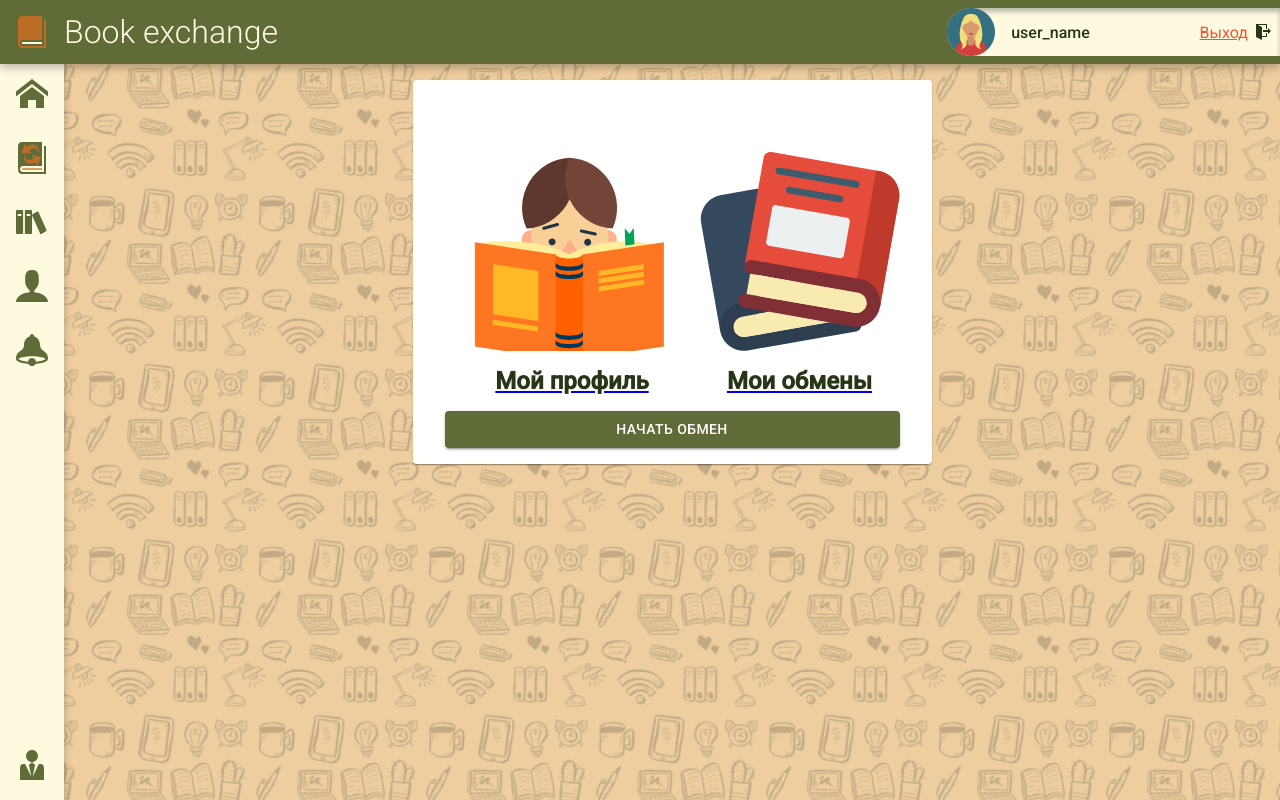
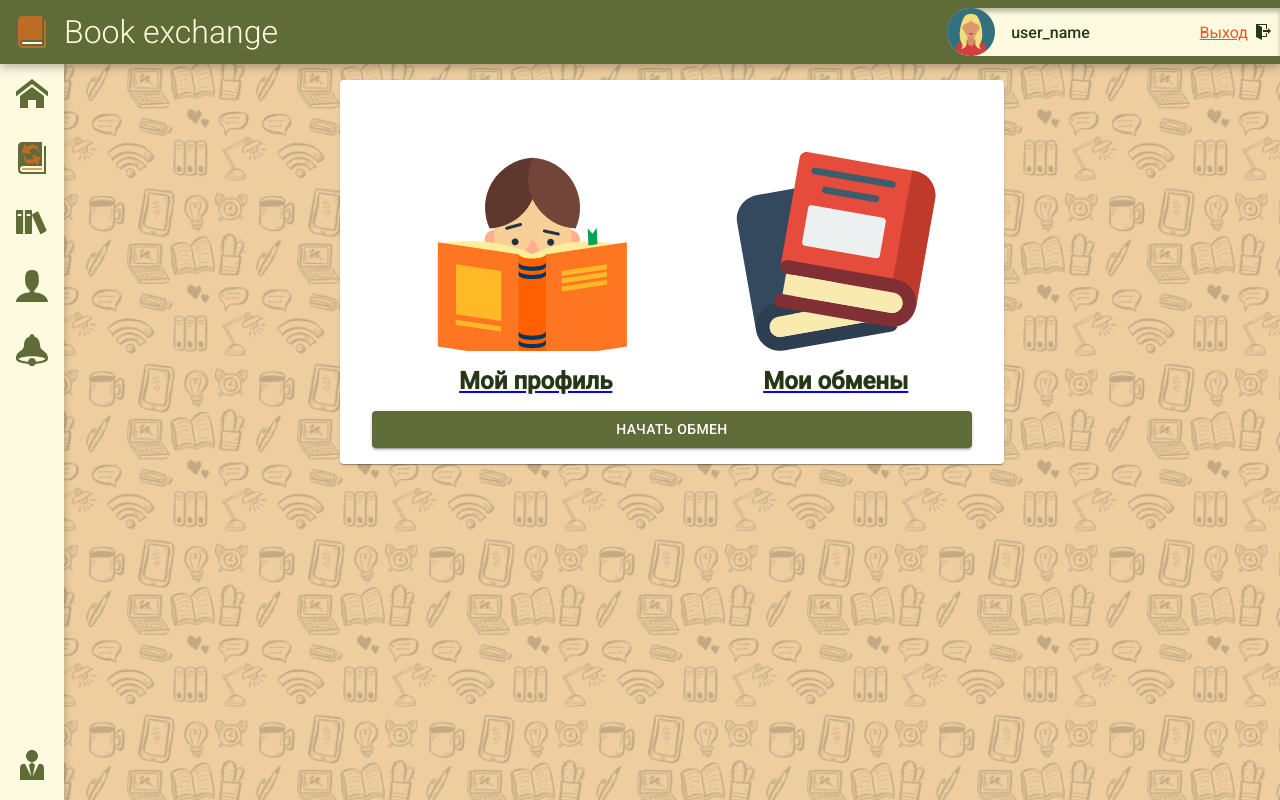
Before and after one commit to jorjif/LI.BooksService.Frontend, a React (Create React App) app: page / in a window 1280 px wide. Built offline with nearby package versions, Linux system fonts and the light colour scheme; what @material-ui/styled-engine would draw is missing.

Commit message:
ss-98 little style adjustment

```diff
--- a/src/components/mainPage/logged/mainPage.tsx
+++ b/src/components/mainPage/logged/mainPage.tsx
@@ -19,7 +19,8 @@ const MainPageLogged: React.FC = () => {
         sx={{
           display: "flex",
           alignItems: "flex-end",
-          justifyContent: "space-between",
+          justifyContent: "space-around",
+          minWidth: "600px",
         }}
       >
         <Link to={routeNames.PROFILE}>
```
